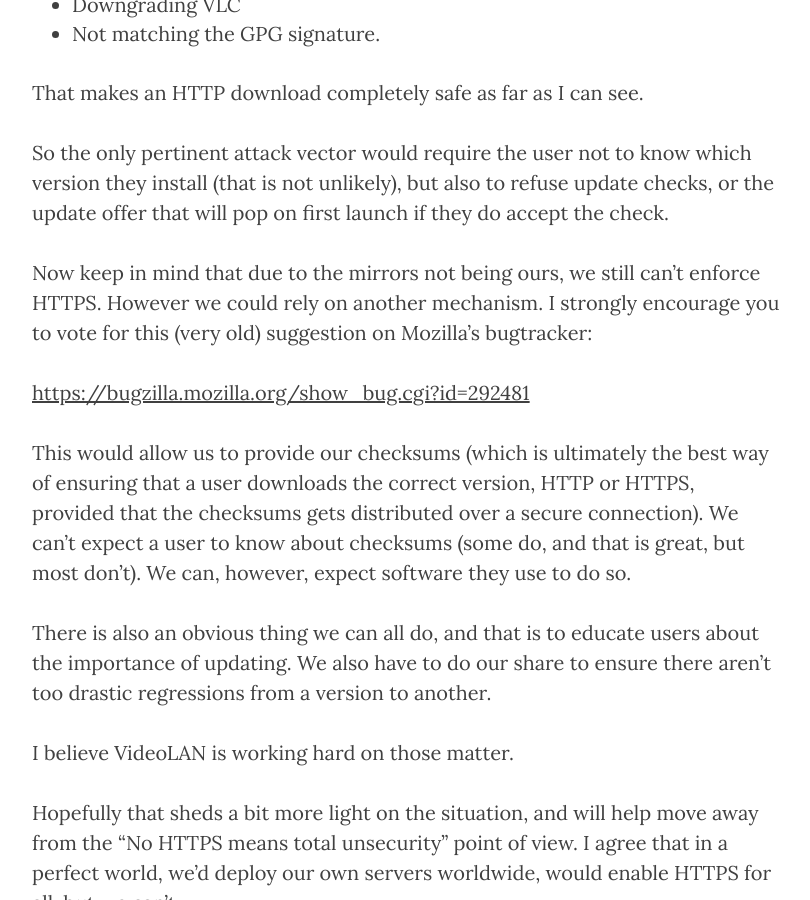
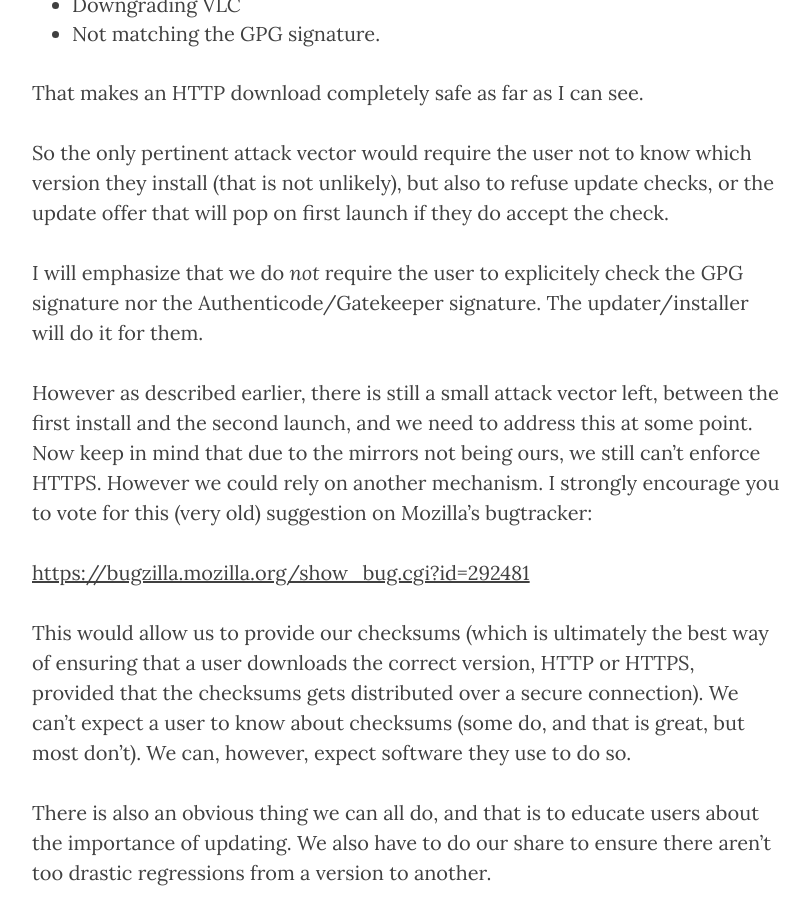
Before and after one commit to chouquette/chouquette, a Jekyll site: the page built from _posts/2017-07-04-videolan-and-https.md, in a window 1280 px wide and 900 px high, scrolled down 5445 px. Shown: the whole window, without its empty margins (233-1043 px from the left). Built offline with Jekyll 4.4.1, drawn with Linux system fonts in a browser that asks for light colours; nearby versions of some CDN libraries.

Commit message:
(most likely) final corrections

```diff
--- a/_posts/2017-07-04-videolan-and-https.md
+++ b/_posts/2017-07-04-videolan-and-https.md
@@ -98,6 +98,9 @@ That makes an HTTP download completely safe as far as I can see.
 
 So the only pertinent attack vector would require the user not to know which version they install (that is not unlikely), but also to refuse update checks, or the update offer that will pop on first launch if they do accept the check.
 
+I will emphasize that we do *not* require the user to explicitely check the GPG signature nor the Authenticode/Gatekeeper signature. The updater/installer will do it for them.
+
+However as described earlier, there is still a small attack vector left, between the first install and the second launch, and we need to address this at some point.
 Now keep in mind that due to the mirrors not being ours, we still can't enforce HTTPS. However we could rely on another mechanism. I strongly encourage you to vote for this (very old)
 suggestion on Mozilla's bugtracker:
 
```
